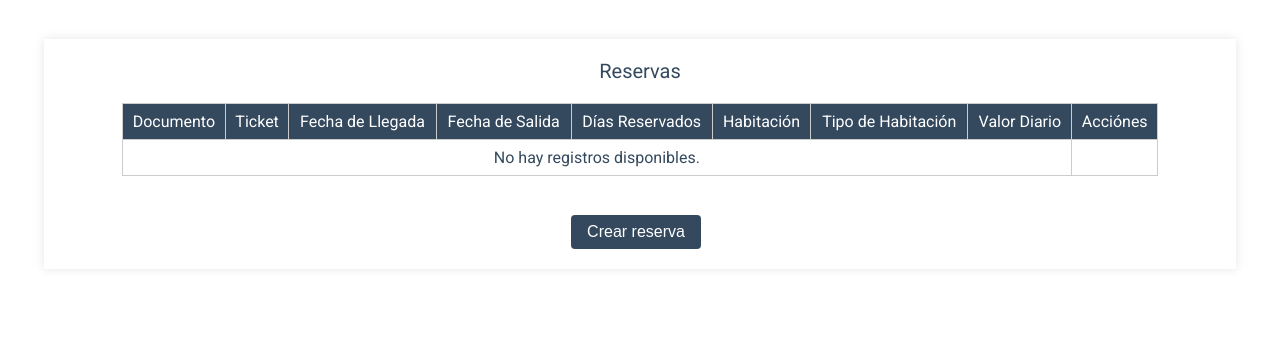
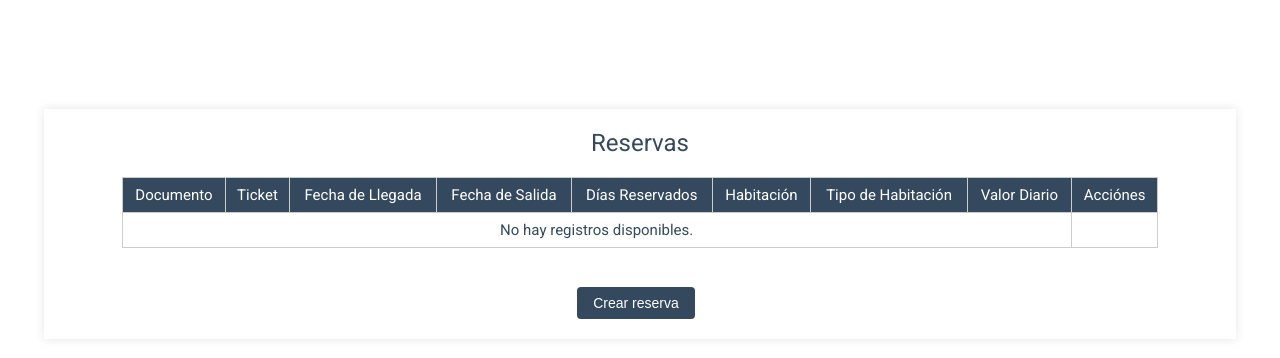
Before and after one commit to JonathanAristizabal/hotel, a PHP site: page /reservas.php in a window 1280 px wide. Shown: the part 94-452 px from the top of the page. Run offline with PHP 8.4, Linux system fonts and the light colour scheme; data comes from the database, SQL or seed files in the repository; data that the repository does not hold is empty.

Commit message:
mejora estilos

```diff
--- a/assets/css/modificar_reserva.css
+++ b/assets/css/modificar_reserva.css
@@ -42,7 +42,7 @@ ul.ul-encabezados a {
 }
 
 .modulo-header {
-    font-size: 24px;
+    font-size: 20px;
     font-weight: bold;
     margin-bottom: 20px;
     text-align: center;
@@ -102,7 +102,7 @@ button[type="submit"] {
     padding: 10px 20px;
     border-radius: 5px;
     cursor: pointer;
-    font-size: 16px;
+    font-size: 14px;
     font-weight: bold;
     transition: background-color 0.3s ease-in-out;
 }
--- a/assets/css/reservas.css
+++ b/assets/css/reservas.css
@@ -152,7 +152,7 @@ main {
     padding: 8px 16px; /* Ajustar la longitud de los botones */
     margin-right: 8px; /* Separación entre los botones */
     border-radius: 4px;
-    font-size: 16px;
+    font-size: 14px;
     cursor: pointer;
     transition: background-color 0.3s;
 }
@@ -176,7 +176,7 @@ table, th, td {
 }
 
 th, td {
-    font-size: 16px;
+    font-size: 15px;
     text-align: center; /* Centra el contenido de las celdas */
     padding: 8px;
 }
@@ -196,7 +196,7 @@ tbody tr:nth-child(even) {
 .modulo {
     background-color: white;
     width: 90%;
-    margin: 20px auto;
+    margin: 90px auto;
     padding: 20px;
     box-shadow: 0px 0px 10px rgba(0, 0, 0, 0.1);
     color: #34495e; /* Cambia el color del texto del formulario */
@@ -226,7 +226,7 @@ tbody tr:nth-child(even) {
 
 /* Estilos para encabezados */
 .modulo-header {
-    font-size: 20px;
+    font-size: 24px;
     text-align: center;
     margin-bottom: 10px;
 }
--- a/pages/crear_reserva.php
+++ b/pages/crear_reserva.php
@@ -77,6 +77,7 @@ if ($_SERVER["REQUEST_METHOD"] == "POST") {
     </div>
     <br>
     <h1>Crear Nueva Reserva</h1>
+
     <form action="crear_reserva.php" method="POST">
         <label for="documento">Documento:</label>
         <select id="documento" name="documento" required>
```
